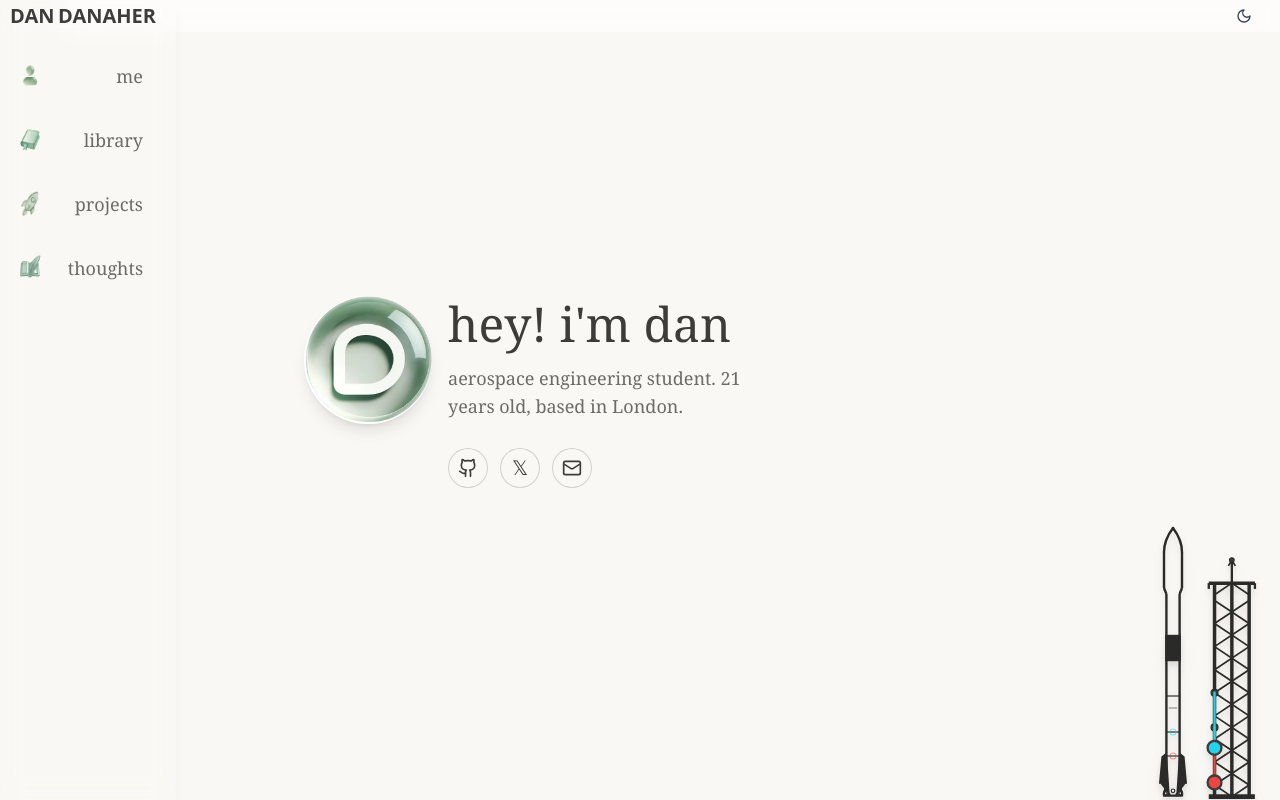
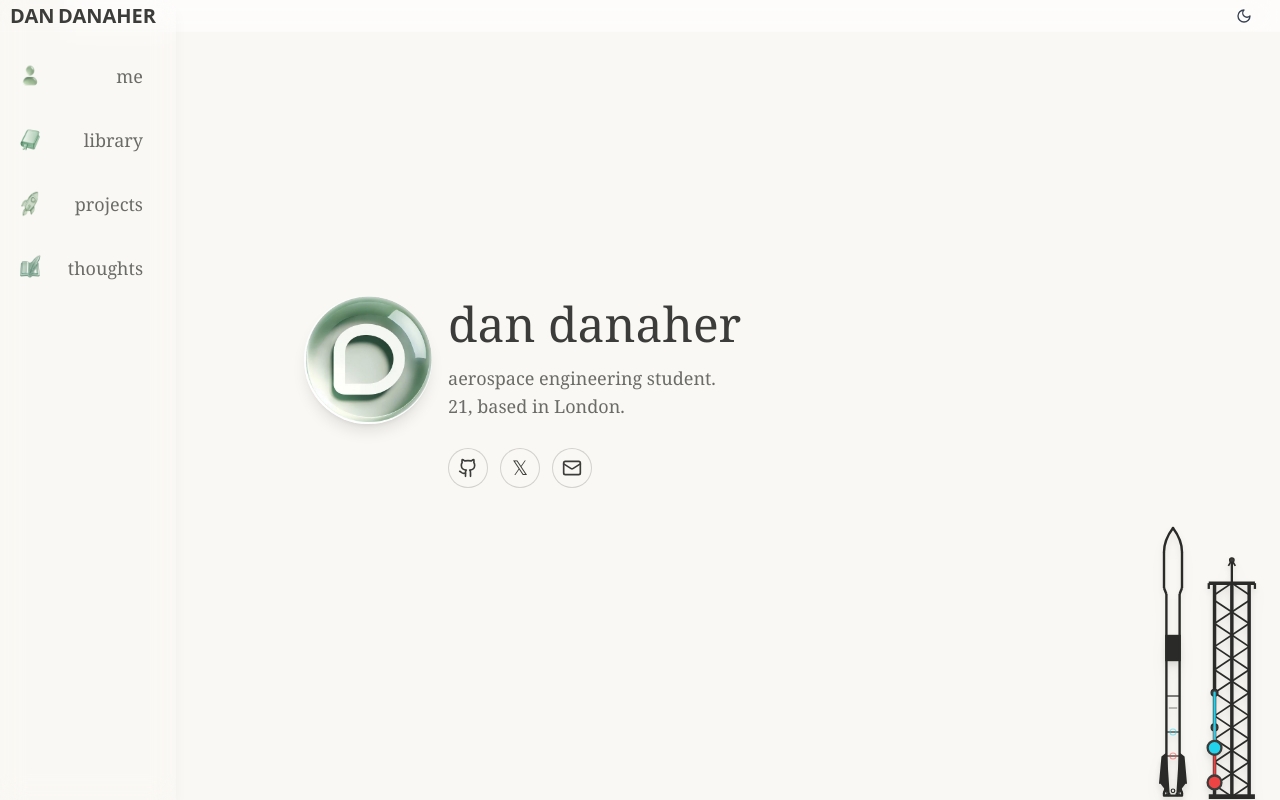
Before and after one commit to dandanaher/portfolio, a React (Vite) app: page / in a window 1280 px wide. Built offline with nearby package versions, Linux system fonts and the light colour scheme.

Commit message:
small adjustment

```diff
--- a/src/components/shared/Rocket.tsx
+++ b/src/components/shared/Rocket.tsx
@@ -601,16 +601,16 @@ const Rocket = () => {
       </div>
 
       <div
-        className={`absolute bottom-0 right-0 ${
+        className={`absolute bottom-0 ${
           isLaunching
-            ? "-translate-y-[150vh] scale-75 transition-all duration-[5000ms] ease-in"
+            ? "right-0 -translate-y-[150vh] scale-75 transition-all duration-[5000ms] ease-in"
             : isReturning
-            ? "-translate-y-[18px] transition-all duration-[6000ms] cubic-bezier(0.5, 0, 0.3, 1)"
+            ? "left-8 -translate-y-[18px] transition-all duration-[6000ms] cubic-bezier(0.5, 0, 0.3, 1)"
             : hasLaunched
-            ? "-translate-y-[18px]"
+            ? "left-8 -translate-y-[18px]"
             : canLaunch
-            ? "translate-y-0 transition-all duration-300 hover:scale-105"
-            : "translate-y-0"
+            ? "right-0 translate-y-0 transition-all duration-300 hover:scale-105"
+            : "right-0 translate-y-0"
         }`}
         style={{ pointerEvents: 'auto', zIndex: 1 }}
       >
--- a/src/pages/Me.tsx
+++ b/src/pages/Me.tsx
@@ -32,10 +32,10 @@ const Me = () => {
             </div>
             <div className="flex flex-col justify-between gap-4 py-1">
               <h1 className="text-5xl font-serif text-light-text dark:text-dark-text">
-                hey! i'm dan
+                dan danaher
               </h1>
               <p className="text-lg text-light-text-muted dark:text-dark-text-muted">
-                aerospace engineering student. 21 years old, based in London.
+                aerospace engineering student. 21, based in London.
               </p>
             </div>
           </div>
```
